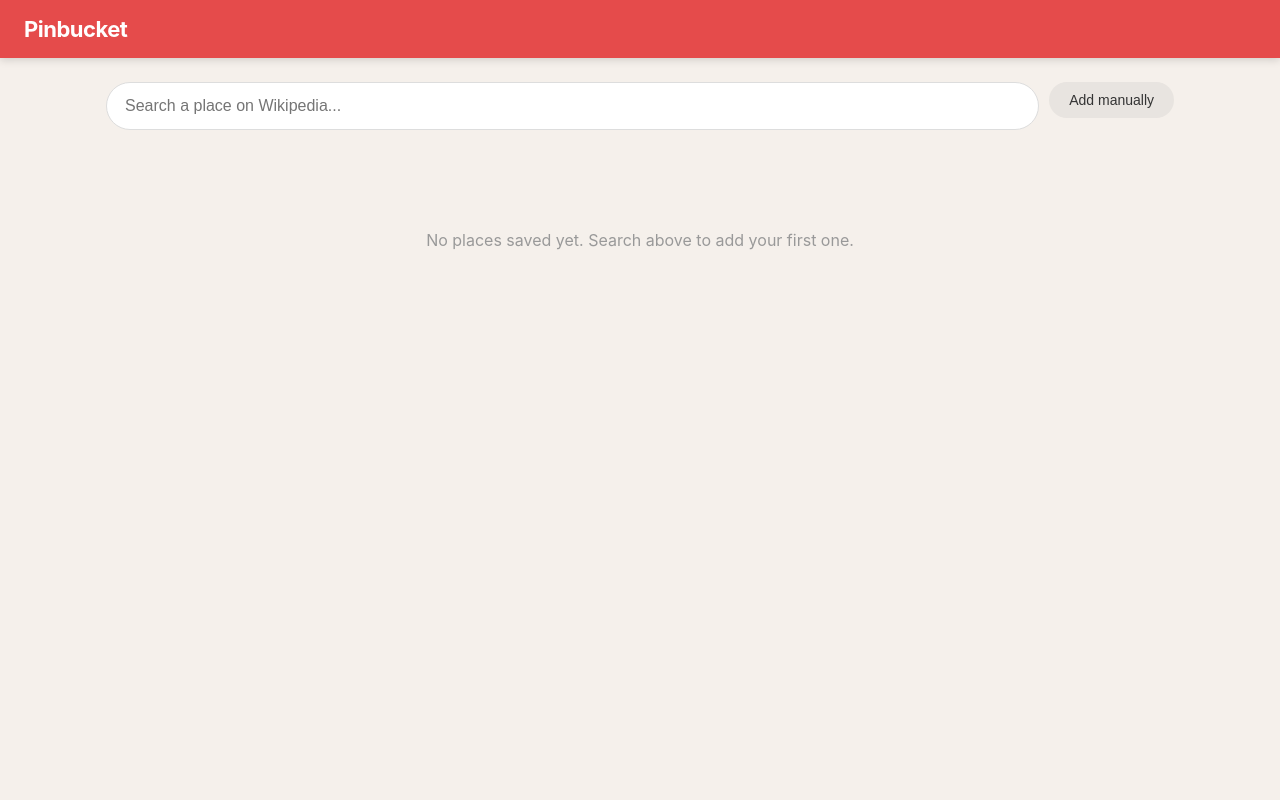
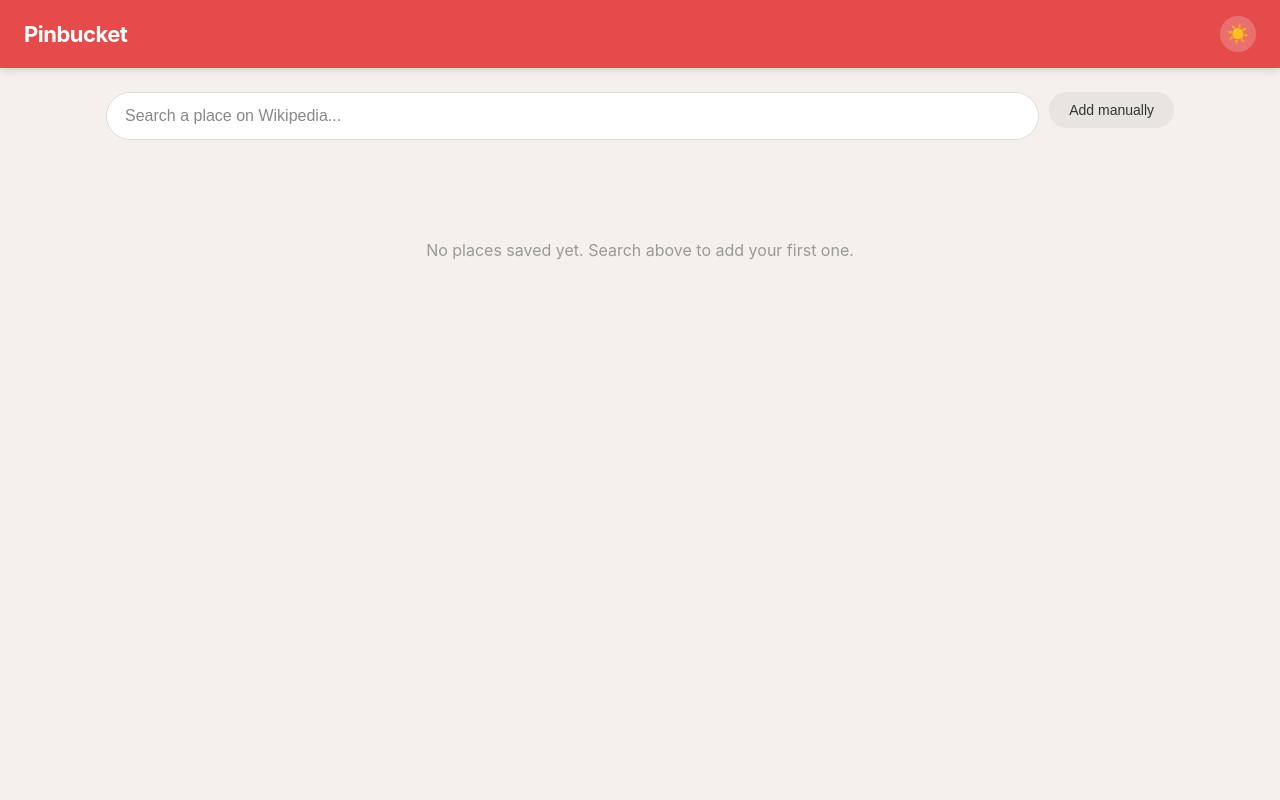
Before and after one commit to natyavidhan/pinbucket, a Flask app: page / in a window 1280 px wide. Run offline with Flask 3, Linux system fonts and the light colour scheme; data that the repository does not hold is empty.

Commit message:
Add dark theme with CSS custom properties, localStorage persistence

```diff
--- a/static/script.js
+++ b/static/script.js
@@ -473,5 +473,19 @@ function firstSentences(text, n) {
   return match ? match[0].trim() : text;
 }
 
+// --- Theme toggle ---
+function applyTheme(dark) {
+  document.body.classList.toggle('dark', dark);
+  $('#theme-toggle').textContent = dark ? '🌙' : '☀️';
+  localStorage.setItem('pinbucket-dark', dark ? '1' : '0');
+}
+
+const savedDark = localStorage.getItem('pinbucket-dark') === '1';
+applyTheme(savedDark);
+
+$('#theme-toggle').addEventListener('click', () => {
+  applyTheme(!document.body.classList.contains('dark'));
+});
+
 // --- Init ---
 loadBoard();
--- a/static/style.css
+++ b/static/style.css
@@ -4,21 +4,92 @@
   box-sizing: border-box;
 }
 
+:root {
+  --bg: #f5f0eb;
+  --surface: #fff;
+  --surface-hover: #fdf0f0;
+  --text: #2d2d2d;
+  --text-secondary: #555;
+  --text-muted: #888;
+  --border: #ddd;
+  --divider: #eee;
+  --divider-light: #f0f0f0;
+  --accent: #e54b4b;
+  --accent-hover: #d33a3a;
+  --accent-bg: #fde8e8;
+  --accent-text: #c0392b;
+  --btn-secondary: #e8e4e0;
+  --btn-secondary-hover: #ddd8d3;
+  --btn-secondary-text: #333;
+  --shadow: rgba(0,0,0,0.08);
+  --shadow-lg: rgba(0,0,0,0.15);
+  --tag-bg: rgba(255,255,255,0.25);
+  --tag-color: #fff;
+  --ref-bg: #e8f0fe;
+  --ref-color: #1a73e8;
+  --ref-hover: #d2e3fc;
+  --note-bg: #fff8e1;
+  --note-color: #8d6e00;
+  --search-highlight: #fff3cd;
+  --input-bg: #fff;
+  --input-color: inherit;
+  --search-result-hover: #fdf0f0;
+  --empty-color: #999;
+}
+
+body.dark {
+  --bg: #1a1a1f;
+  --surface: #25252b;
+  --surface-hover: #2e2e36;
+  --text: #e0e0e0;
+  --text-secondary: #aaa;
+  --text-muted: #777;
+  --border: #3a3a42;
+  --divider: #33333a;
+  --divider-light: #2e2e36;
+  --accent: #f06060;
+  --accent-hover: #e04040;
+  --accent-bg: #3d1f1f;
+  --accent-text: #f08080;
+  --btn-secondary: #33333a;
+  --btn-secondary-hover: #3f3f47;
+  --btn-secondary-text: #ccc;
+  --shadow: rgba(0,0,0,0.3);
+  --shadow-lg: rgba(0,0,0,0.5);
+  --tag-bg: rgba(255,255,255,0.15);
+  --tag-color: rgba(255,255,255,0.9);
+  --ref-bg: #1e2a3d;
+  --ref-color: #7eb8ff;
+  --ref-hover: #25354d;
+  --note-bg: #332d1a;
+  --note-color: #d4a853;
+  --search-highlight: #4a3d1a;
+  --input-bg: #1e1e23;
+  --input-color: #e0e0e0;
+  --search-result-hover: #2e2e36;
+  --empty-color: #666;
+}
+
 body {
   font-family: -apple-system, BlinkMacSystemFont, 'Segoe UI', Roboto, sans-serif;
-  background: #f5f0eb;
-  color: #2d2d2d;
+  background: var(--bg);
+  color: var(--text);
   min-height: 100vh;
+  transition: background 0.3s, color 0.3s;
 }
 
 header {
-  background: #e54b4b;
+  background: var(--accent);
   color: #fff;
   padding: 16px 24px;
   position: sticky;
   top: 0;
   z-index: 100;
-  box-shadow: 0 2px 8px rgba(0,0,0,0.15);
+  box-shadow: 0 2px 8px var(--shadow-lg);
+  display: flex;
+  align-items: center;
+  justify-content: space-between;
+  transition: background 0.3s;
 }
 
 header h1 {
@@ -26,6 +97,23 @@ header h1 {
   font-weight: 700;
   letter-spacing: -0.5px;
 }
+
+.theme-toggle {
+  background: rgba(255,255,255,0.2);
+  color: #fff;
+  border: none;
+  width: 36px;
+  height: 36px;
+  border-radius: 50%;
+  font-size: 18px;
+  cursor: pointer;
+  display: flex;
+  align-items: center;
+  justify-content: center;
+  transition: background 0.2s;
+}
+
+.theme-toggle:hover { background: rgba(255,255,255,0.35); }
 
 main {
   max-width: 1100px;
@@ -50,15 +138,18 @@ main {
   width: 100%;
   padding: 14px 18px;
   font-size: 16px;
-  border: 1px solid #ddd;
+  border: 1px solid var(--border);
   border-radius: 24px;
-  background: #fff;
+  background: var(--input-bg);
+  color: var(--input-color);
   outline: none;
-  transition: border-color 0.2s, box-shadow 0.2s;
+  transition: border-color 0.2s, box-shadow 0.2s, background 0.3s;
 }
 
+#search::placeholder { color: var(--text-muted); }
+
 #search:focus {
-  border-color: #e54b4b;
+  border-color: var(--accent);
   box-shadow: 0 0 0 3px rgba(229, 75, 75, 0.15);
 }
 
--- a/templates/index.html
+++ b/templates/index.html
@@ -9,6 +9,7 @@
 <body>
   <header>
     <h1>Pinbucket</h1>
+    <button id="theme-toggle" class="theme-toggle" title="Toggle dark mode">☀️</button>
   </header>
 
   <main>
```
Also changed, not shown: other parts of static/style.css (+90 -54 lines).
